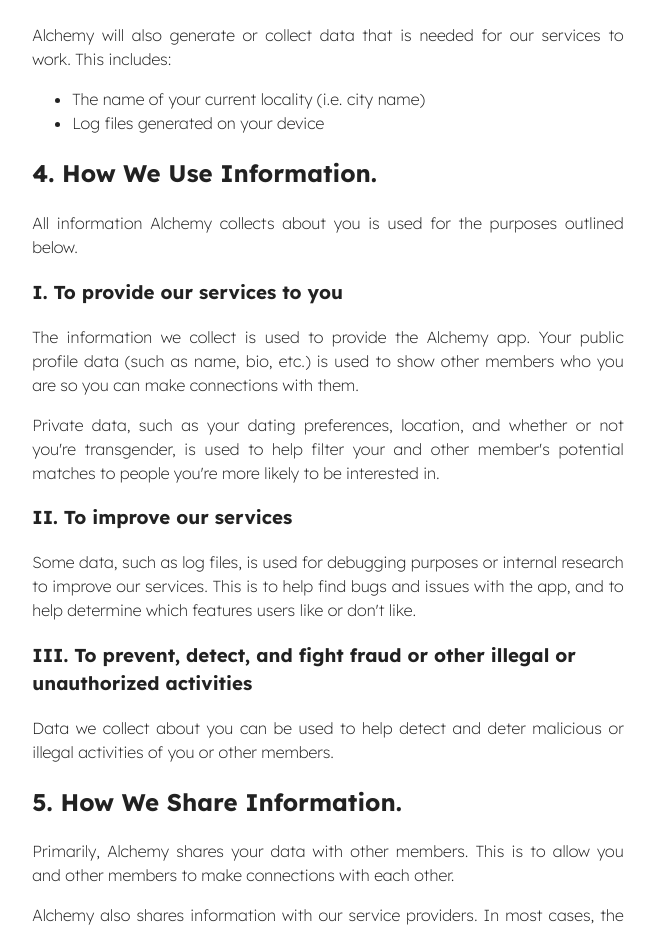
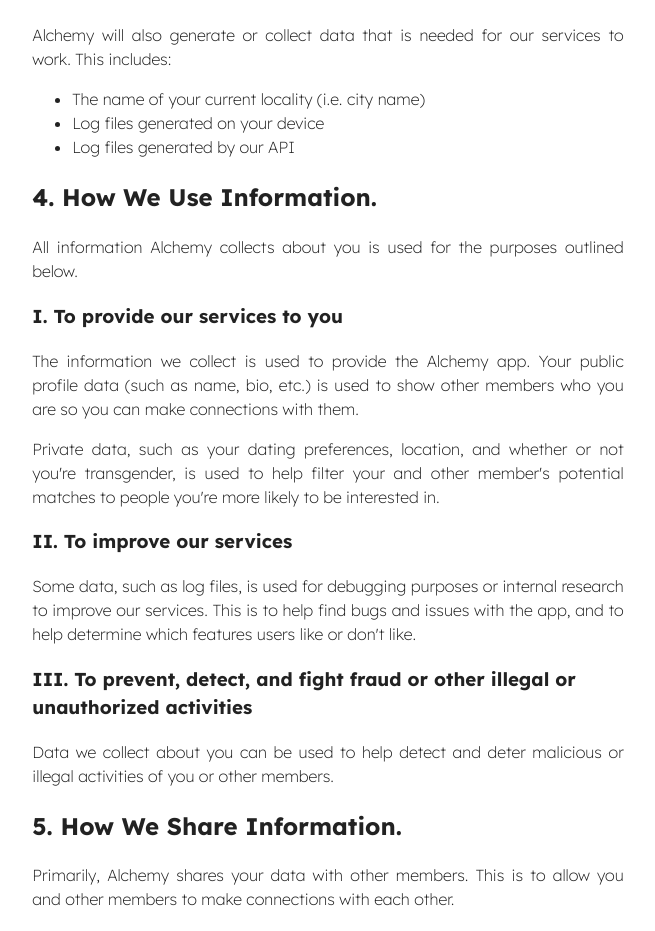
Before and after one commit to TheArchitect4855/alchemy-web, a SvelteKit app: page /legal/privacy in a window 1280 px wide. Shown: the part 1682-2613 px from the top of the page, without its empty margins (312-967 px from the left). Built offline with nearby package versions, Linux system fonts and the light colour scheme.

Commit message:
Added API logs to collected data in the privacy policy

```diff
--- a/src/routes/legal/privacy/+page.svelte
+++ b/src/routes/legal/privacy/+page.svelte
@@ -69,6 +69,7 @@
 <ul>
   <li>The name of your current locality (i.e. city name)</li>
   <li>Log files generated on your device</li>
+  <li>Log files generated by our API</li>
 </ul>
 
 <h2>4. How We Use Information.</h2>
```
